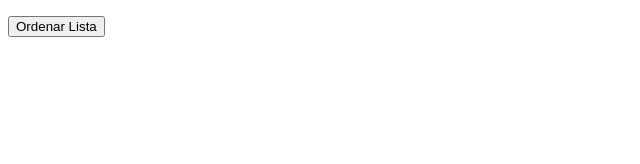
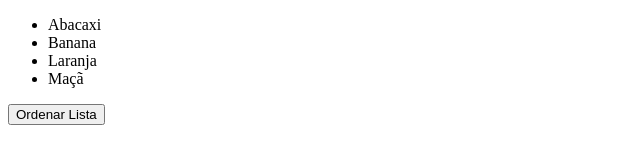
Before and after one commit to fabioabrantes/LSW-2025.2, a plain HTML site: page DOM/querySelectorAll.html in a window 1280 px wide. Shown: the whole page, without its empty margins (0-640 px from the left). Drawn offline with Linux system fonts and the light colour scheme.

Commit message:
add metodos selecao dom

```diff
--- a/DOM/querySelectorAll.html
+++ b/DOM/querySelectorAll.html
@@ -5,7 +5,7 @@
     <title>Desafio: Ordenando a Lista</title>
   </head>
   <body>
-    <ul id="minhaLista">
+    <ul id="minhaLista" class="minhaList minhalistaAzul">
       <li>Banana</li>
       <li>Maçã</li>
       <li>Laranja</li>
--- a/DOM/querySelectorAll.js
+++ b/DOM/querySelectorAll.js
@@ -1,12 +1,37 @@
 const lista = document.querySelectorAll("#minhaLista li");
 const listaArray = Array.from(lista);
 
-function ordenaLista(){
-    const listaOrdenada = listaArray.sort((a,b)=>{
-        return a.textContent.localeCompare(b.textContent)
-    });
-    return listaOrdenada;
+function ordenaLista() {
+  return listaArray.sort((a, b) => a.textContent.localeCompare(b.textContent));
 }
+const listaOrdenada = ordenaLista();
 
 const ul = document.querySelector("#minhaLista");
-ul.innerHTML="";
+
+// limpa a UL
+ul.innerHTML = "";
+
+// adiciona a lista ordenada
+ordenaLista().forEach((li) => {
+  ul.appendChild(li);
+});
+
+const lista2 = document.getElementsByClassName("minhaList minhalistaAzul");
+const lista2Array = Array.from(lista2);
+console.log(lista2);
+
+
+
+
+
+/* document.querySelector("#ordenarBtn").addEventListener("click", () => {
+  const itensOrdenados = ordenaLista();
+
+  // limpa a UL
+  ul.innerHTML = "";
+
+  // adiciona novamente em ordem
+  itensOrdenados.forEach((li) => {
+    ul.appendChild(li);
+  });
+}); */
```
